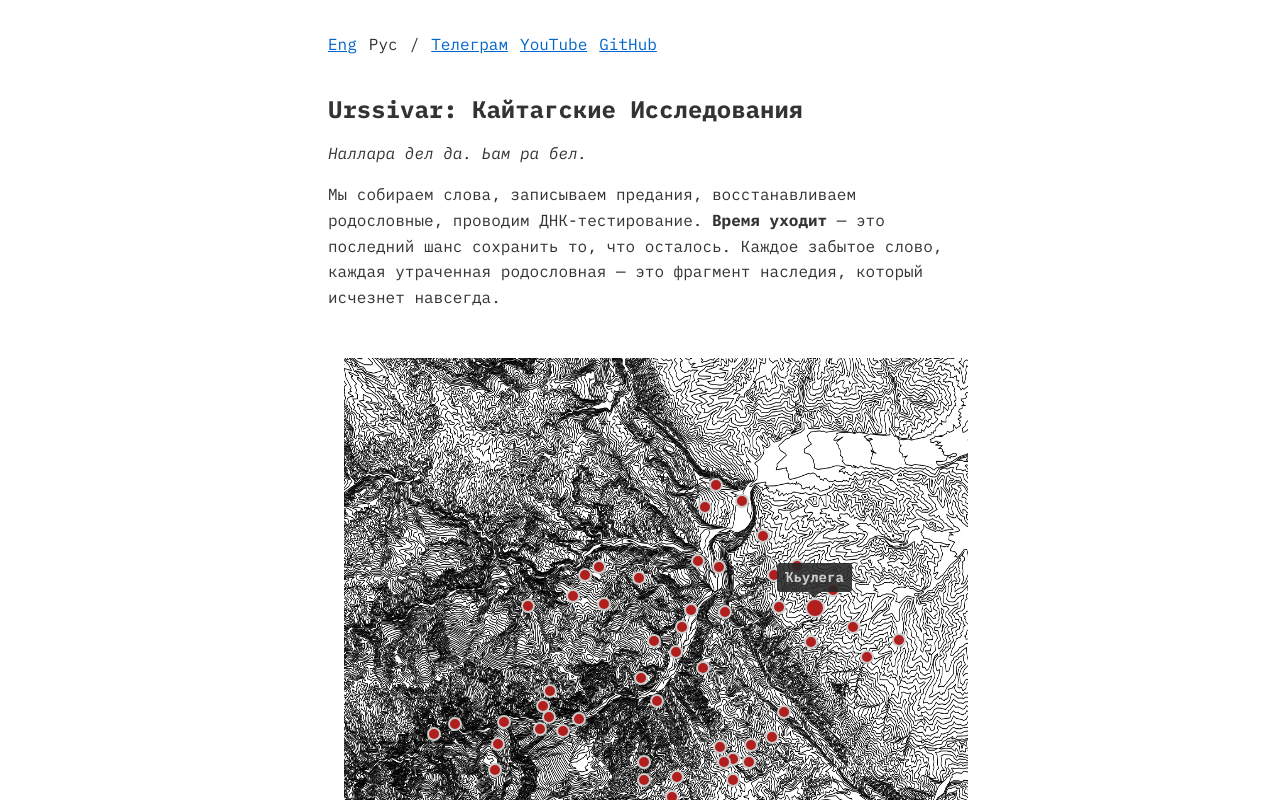
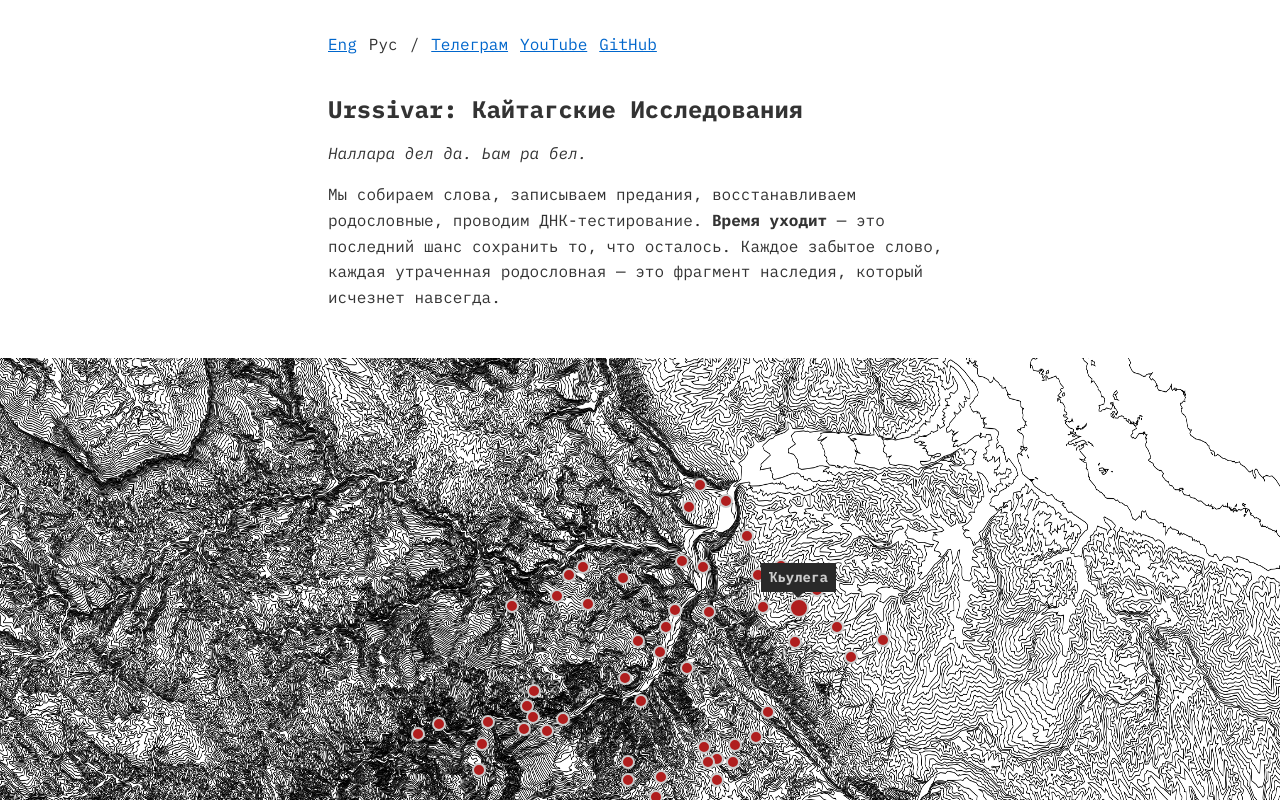
Before and after one commit to urssivar/urssivar, a Nuxt app: page /ru in a window 1280 px wide. Shown: the top 800 px of the page. Built offline with nearby package versions, Linux system fonts and the light colour scheme.

Commit message:
Fix visual bugs

```diff
--- a/app/components/VillageMap.vue
+++ b/app/components/VillageMap.vue
@@ -154,12 +154,10 @@ function startAutoHover() {
 .village-map {
   margin: 3rem 0;
   position: relative;
-  width: 100%;
+  width: 100vw;
   height: 600px;
-  max-width: 65ch;
-  margin-left: auto;
-  margin-right: auto;
-  padding: 0 1rem;
+  left: 50%;
+  transform: translateX(-50%);
 }
 
 .map-container {
@@ -190,10 +188,10 @@ function startAutoHover() {
   cursor: pointer;
 }
 
+/* Double-invert markers in dark mode to preserve original colors */
 @media (prefers-color-scheme: dark) {
   :deep(.village-marker) {
-    fill: #fca5a5 !important;
-    stroke: #1a1a1a !important;
+    filter: invert(1);
   }
 }
 
@@ -202,25 +200,23 @@ function startAutoHover() {
   background: #333333 !important;
   color: #ffffff !important;
   border: none !important;
+  border-radius: 0 !important;
   padding: 0.25rem 0.5rem !important;
   font-size: 0.875rem !important;
   font-weight: bold !important;
   white-space: nowrap !important;
   box-shadow: none !important;
+  opacity: 1 !important;
 }
 
 :deep(.village-tooltip::before) {
   border-top-color: #333333 !important;
 }
 
+/* Double-invert tooltip in dark mode to preserve original colors */
 @media (prefers-color-scheme: dark) {
   :deep(.village-tooltip) {
-    background: #cccccc !important;
-    color: #1a1a1a !important;
-  }
-
-  :deep(.village-tooltip::before) {
-    border-top-color: #cccccc !important;
+    filter: invert(1);
   }
 }
 </style>
```
